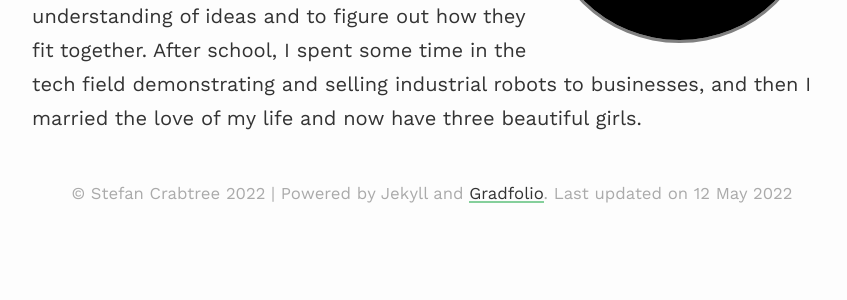
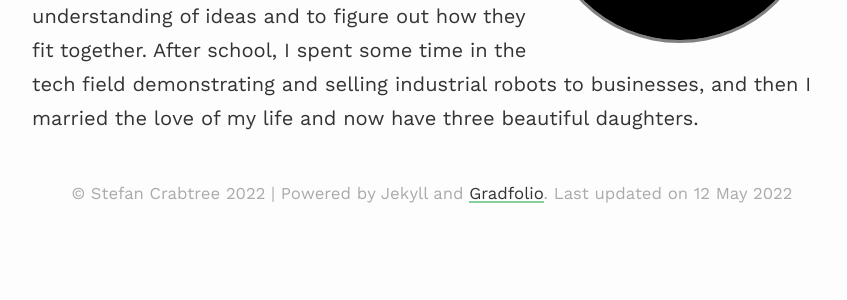
Before and after one commit to hausbauconstruction/portfolio-example-1, a Jekyll site: the page built from index.md, in a window 1280 px wide. Shown: the part 417-717 px from the top of the page, without its empty margins (208-1055 px from the left). Built offline with Jekyll 4.4.1, drawn with Linux system fonts in a browser that asks for light colours; nearby versions of some CDN libraries; some of the changed text lies outside the part shown.

Commit message:
replaced girls with daughters

```diff
--- a/_config.yml
+++ b/_config.yml
@@ -1,4 +1,4 @@
-### your site title here
+### Stefan Crabtree portfolio
 
 title: Stefan Crabtree
 description: Entrepreneur | Thinker | Father
--- a/_includes/analytics.html
+++ b/_includes/analytics.html
@@ -1,6 +1,6 @@
-<!-- Google Analytics Tracking code -->
+<!-- Google Analytics Tracking code
 <script src="https://cdn.jsdelivr.net/npm/ga-lite@1/dist/ga-lite.min.js" async></script>
 <script>
 var galite = galite || {};
 galite.UA = '{{site.analytics}}';
-</script>
+</script> -->
--- a/_includes/disqus.html
+++ b/_includes/disqus.html
@@ -1,4 +1,4 @@
-<hr class="divider">
+<!-- <hr class="divider">
 <div id="disqus_thread"></div>
 <script defer>
 (function() {
@@ -9,3 +9,4 @@
 })();
 </script>
 <noscript>Please enable JavaScript to view the comments</noscript>
+                               -->
--- a/index.md
+++ b/index.md
@@ -9,4 +9,4 @@ published: true
 
 Hi, I’m Stefan Crabtree. I’m an entrepreneur on the web and a thinker at heart. I spent my undergrad years reading classic literature, and I got my masters degree in German history and language from Middlebury.
 
-My goal was—and still is—to get a broad understanding of ideas and to figure out how they fit together. After school, I spent some time in the tech field demonstrating and selling industrial robots to businesses, and then I married the love of my life and now have three beautiful girls.
+My goal was—and still is—to get a broad understanding of ideas and to figure out how they fit together. After school, I spent some time in the tech field demonstrating and selling industrial robots to businesses, and then I married the love of my life and now have three beautiful daughters.
```
